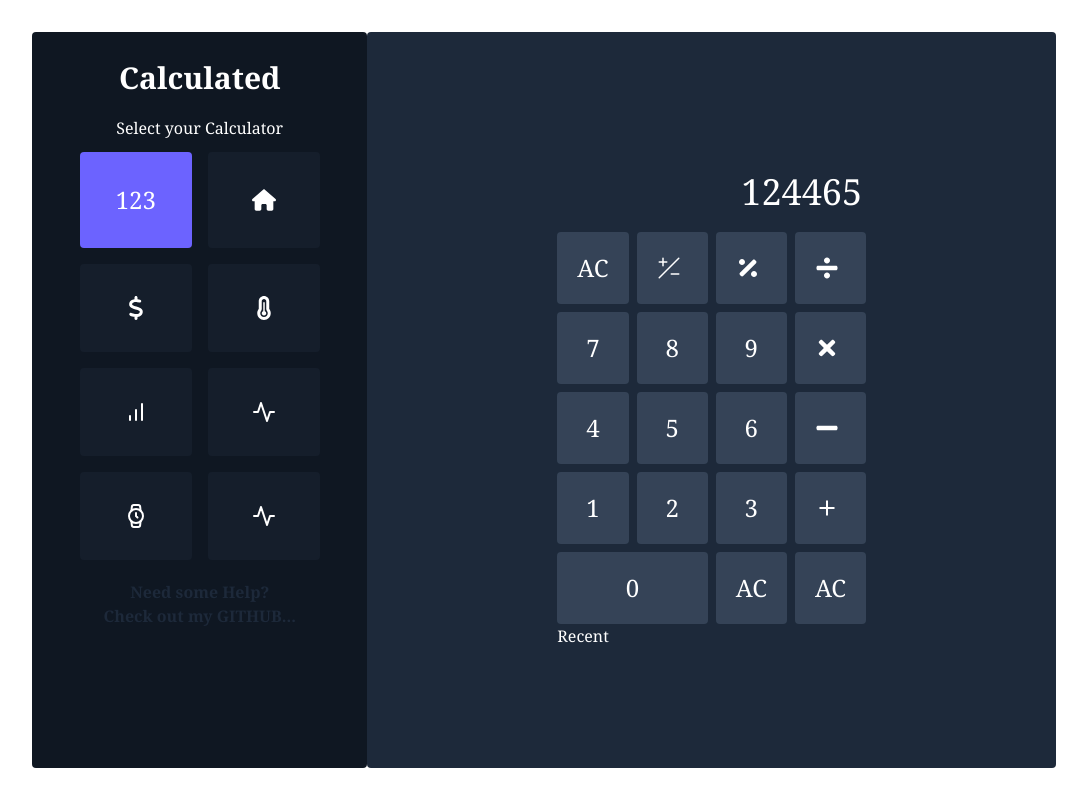
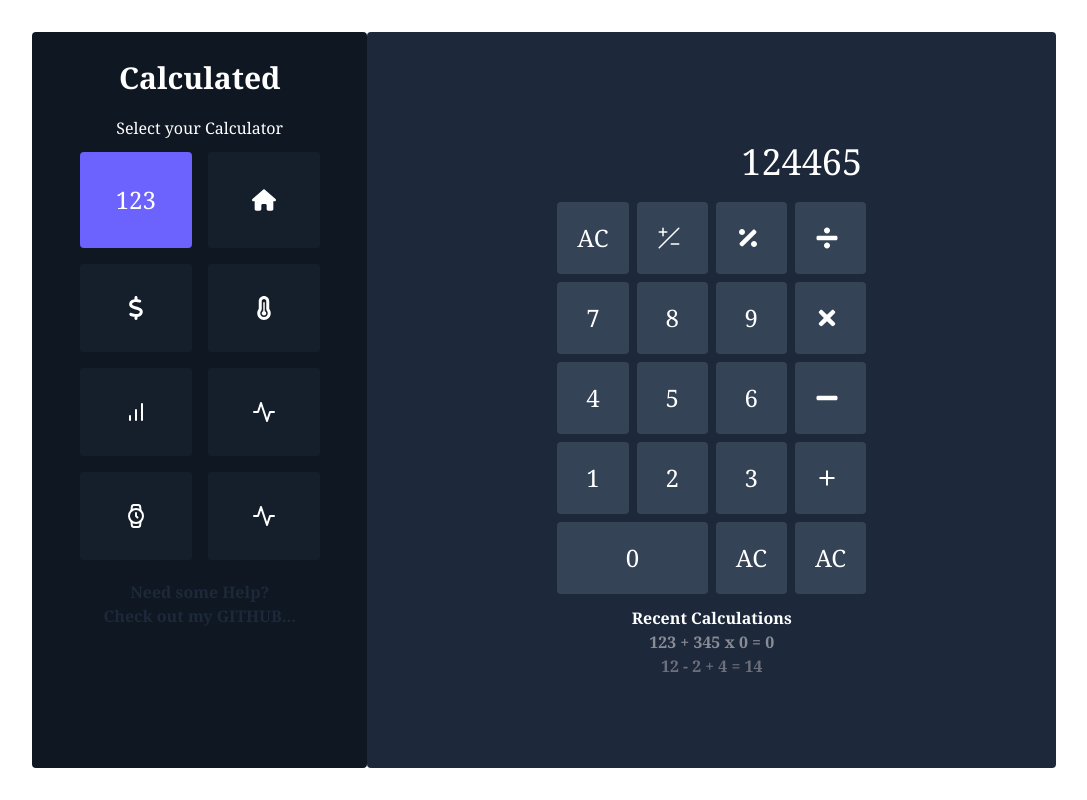
Before and after one commit to JENIPHER254/calculator_v1, a React (Vite) app in the folder react-calc/: page / in a window 1280 px wide. Shown: the whole page, without its empty margins (96-1183 px from the left). Built offline with nearby package versions, Linux system fonts and the light colour scheme.

Commit message:
final layout

```diff
--- a/react-calc/src/App.css
+++ b/react-calc/src/App.css
@@ -7,7 +7,12 @@
 .colo4:hover {
   color: grey;
 }
-
+.fade1 {
+  color:#898C96;
+}
+.fade2 {
+  color:#6C707C;
+}
 .bg-blue1 {
   background-color: #1d293a;
 }
@@ -26,7 +31,8 @@
 .height-80 {
   height: 80vh;
 }
-.btn-hover:hover, .active {
+.btn-hover:hover,
+.active {
   background-color: #6c63ff;
 }
 .calc-btn {
--- a/react-calc/src/components/recent/Recent.jsx
+++ b/react-calc/src/components/recent/Recent.jsx
@@ -1,7 +1,17 @@
 import React from "react";
 const Recent = ()=>{
     return<>
-       <div className="">Recent</div>
+       <div className="pt-3">
+           <div className="title font-semibold text-center">
+            Recent Calculations
+           </div>
+           <div className="title font-semibold fade1 text-center ">
+            123 + 345 x 0 = 0
+           </div>
+           <div className="title font-semibold fade2 text-center">
+            12 - 2 + 4 = 14
+           </div>
+       </div>
     </>
 }
 export default Recent;
```
